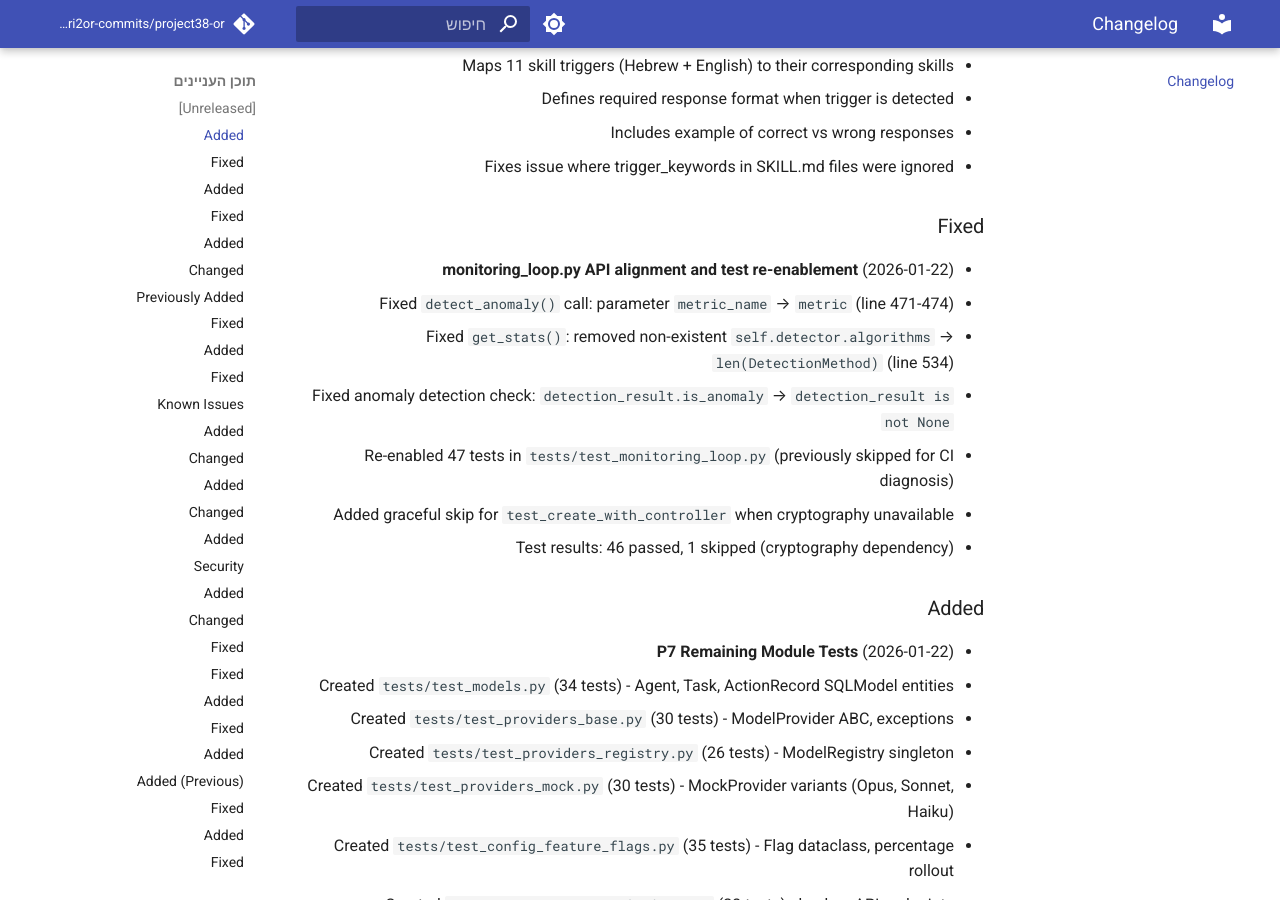
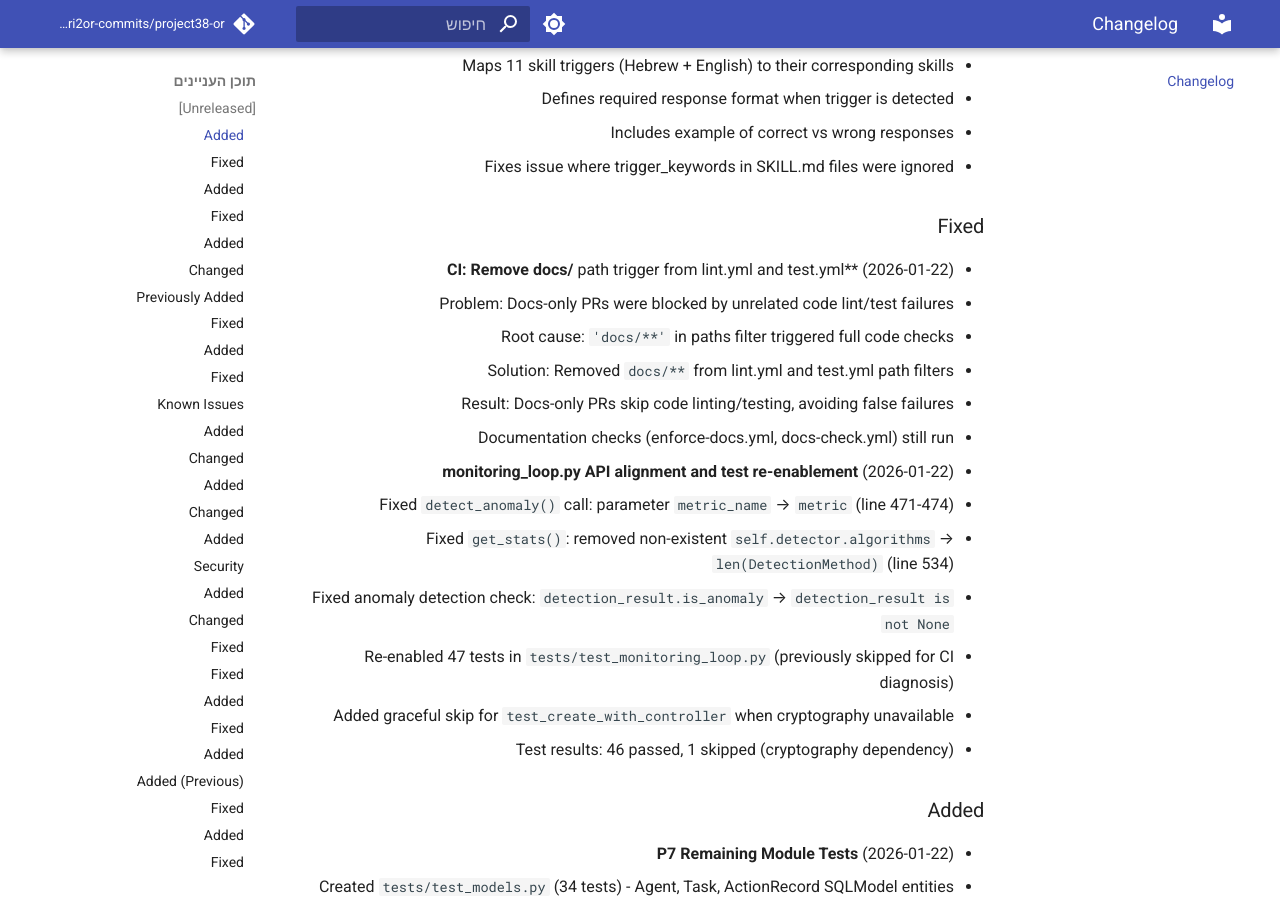
Before and after one commit to edri2or-commits/project38-or, an MkDocs documentation site: the page built from docs/changelog.md, in a window 1280 px wide and 900 px high, scrolled down 715 px. Built offline with MkDocs 1.6.1 and Material for MkDocs 9.7.7, drawn with Linux system fonts in a browser that asks for light colours; comment, search, counter and statistics services are not loaded.

Commit message:
fix(ci): Remove docs/** path trigger from lint and test workflows
Problem: Docs-only PRs were blocked by unrelated code lint/test failures.
Root cause: 'docs/**' in paths filter triggered full code checks on
documentation changes, causing pre-existing src/ issues to block merges.

Changes:
- lint.yml: Remove 'docs/**', use specific 'src/**/*.py' and 'tests/**/*.py'
- test.yml: Remove 'docs/**' from paths filter

Result: Docs-only PRs skip code linting/testing while documentation
checks (enforce-docs.yml, docs-check.yml) continue to run.

```diff
--- a/docs/changelog.md
+++ b/docs/changelog.md
@@ -25,6 +25,13 @@ and this project adheres to [Semantic Versioning](https://semver.org/spec/v2.0.0
   - Fixes issue where trigger_keywords in SKILL.md files were ignored
 
 ### Fixed
+- **CI: Remove docs/** path trigger from lint.yml and test.yml** (2026-01-22)
+  - Problem: Docs-only PRs were blocked by unrelated code lint/test failures
+  - Root cause: `'docs/**'` in paths filter triggered full code checks
+  - Solution: Removed `docs/**` from lint.yml and test.yml path filters
+  - Result: Docs-only PRs skip code linting/testing, avoiding false failures
+  - Documentation checks (enforce-docs.yml, docs-check.yml) still run
+
 - **monitoring_loop.py API alignment and test re-enablement** (2026-01-22)
   - Fixed `detect_anomaly()` call: parameter `metric_name` → `metric` (line 471-474)
   - Fixed `get_stats()`: removed non-existent `self.detector.algorithms` → `len(DetectionMethod)` (line 534)
```
Also changed, not shown: 2 other files.
